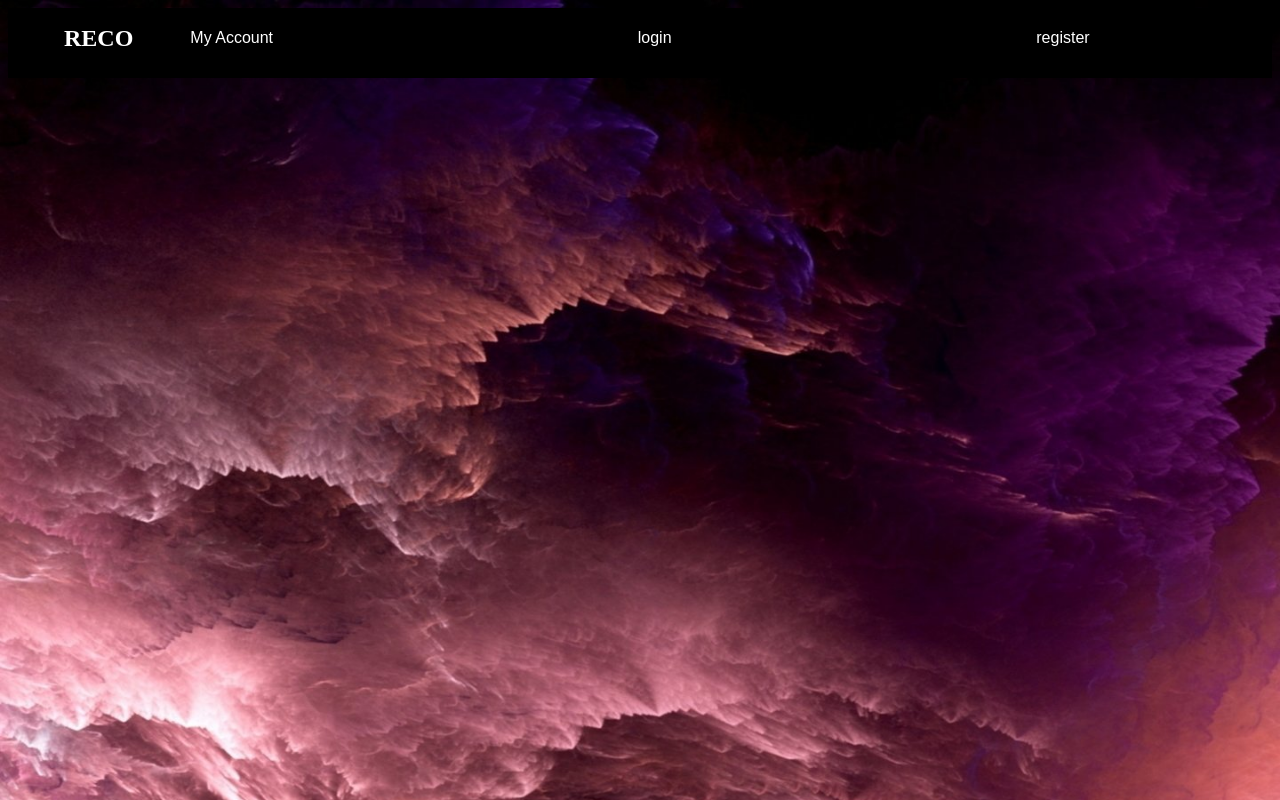
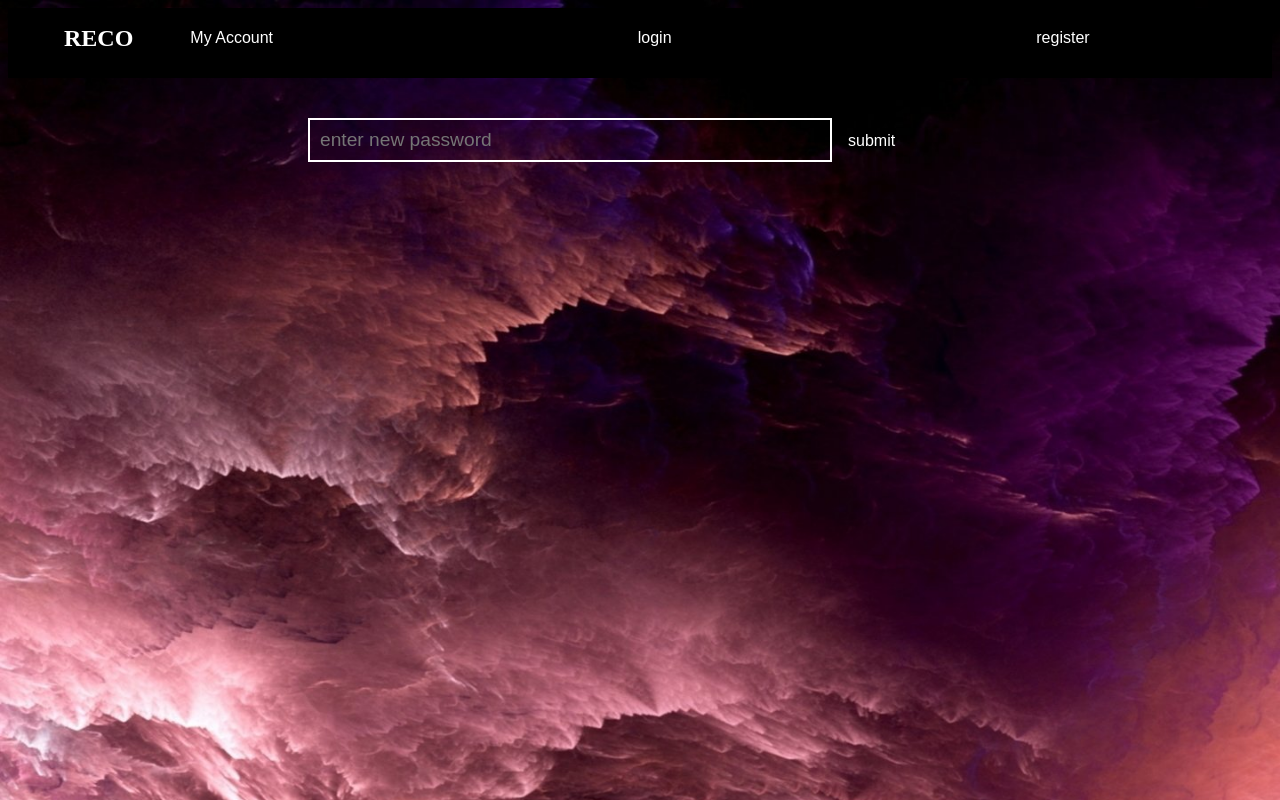
Before and after one commit to yunqiu21/reco, a React (Create React App) app in the folder frontend/: page /changepwd in a window 1280 px wide. Built offline with nearby package versions, Linux system fonts and the light colour scheme; a web font is replaced by a local one.

Commit message:
implemented user change password, fixed bug in chang signature.

```diff
--- a/frontend/src/App.js
+++ b/frontend/src/App.js
@@ -11,6 +11,7 @@ import User from "./Components/User"
 import Login from './Components/Login'
 import Register from './Components/Register'
 import ChangeSig from './Components/ChangeSig'
+import ChangePWD from './Components/ChangePWD'
 
 function App() {
 
@@ -47,6 +48,7 @@ function App() {
           <Route path="/login" component={Login} />
           <Route path="/register" component={Register} />
           <Route path="/changesig" component={ChangeSig} />
+          <Route path="/changepwd" component={ChangePWD} />
         </Switch>
       </div>
     </Router>
--- /dev/null
+++ b/frontend/src/Components/ChangePWD.js
@@ -0,0 +1,40 @@
+import React from "react";
+import './Login.css'
+import axios from "axios";
+
+class ChangePWD extends React.Component{
+  constructor(props){
+    super(props);
+  }
+
+  change_pwd(){
+    let user = localStorage.getItem('userInfo');
+    user = JSON.parse(user);
+    let new_pwd = document.getElementById("new_pwd").value;
+    let User = {
+      "username": user.username,
+      "password": new_pwd,
+      "signature": user.signature,
+    };
+    axios.patch("http://localhost:5000/users/changePassword/:userID", User)
+    .then(response => {
+       // let info = response.data;
+       // localStorage.setItem('userInfo', JSON.stringify(info))
+    });
+  //  localStorage.setItem('userInfo', JSON.stringify(User));
+  }
+
+  render(){
+    return(
+      <div>
+        <input className="login_input" id="new_pwd" placeholder="enter new password"/>
+        <button className="button"
+          onClick={() => this.change_pwd()}>
+          submit
+        </button>
+      </div>
+    )
+  }
+
+}
+  export default ChangePWD ;
--- a/frontend/src/Components/Login.js
+++ b/frontend/src/Components/Login.js
@@ -15,7 +15,8 @@ class Login extends React.Component{
     };
     axios.post("http://localhost:5000/users/login", User)
       .then(response => {
-        let info = response.data;
+        let info = response.data.data;
+        console.log(info);
         localStorage.setItem('userInfo', JSON.stringify(info))
       });
 
--- a/frontend/src/Components/User.js
+++ b/frontend/src/Components/User.js
@@ -1,5 +1,5 @@
 import React from "react";
-import { useState } from 'react';
+//import { useState } from 'react';
 import "./User.css"
 import eric from "../eric.jpg"
 //import axios from "axios";
@@ -16,7 +16,7 @@ function User(){
       username = user.username;
       signature = user.signature;
     }
-
+    console.log(username);
 
     return (
       <div className="profile">
@@ -27,7 +27,7 @@ function User(){
           <div className="controlPanel">
             <button className="button2">My Posts</button>
             <a className="button2" href="/changesig">change signature</a>
-            <button className="button2">edit profile</button>
+            <a className="button2" href="/changepwd">change password</a>
           </div>
         </div>
       </div>
```
Also changed, not shown: 1 other file (tests, documents, lock files or other folders).
